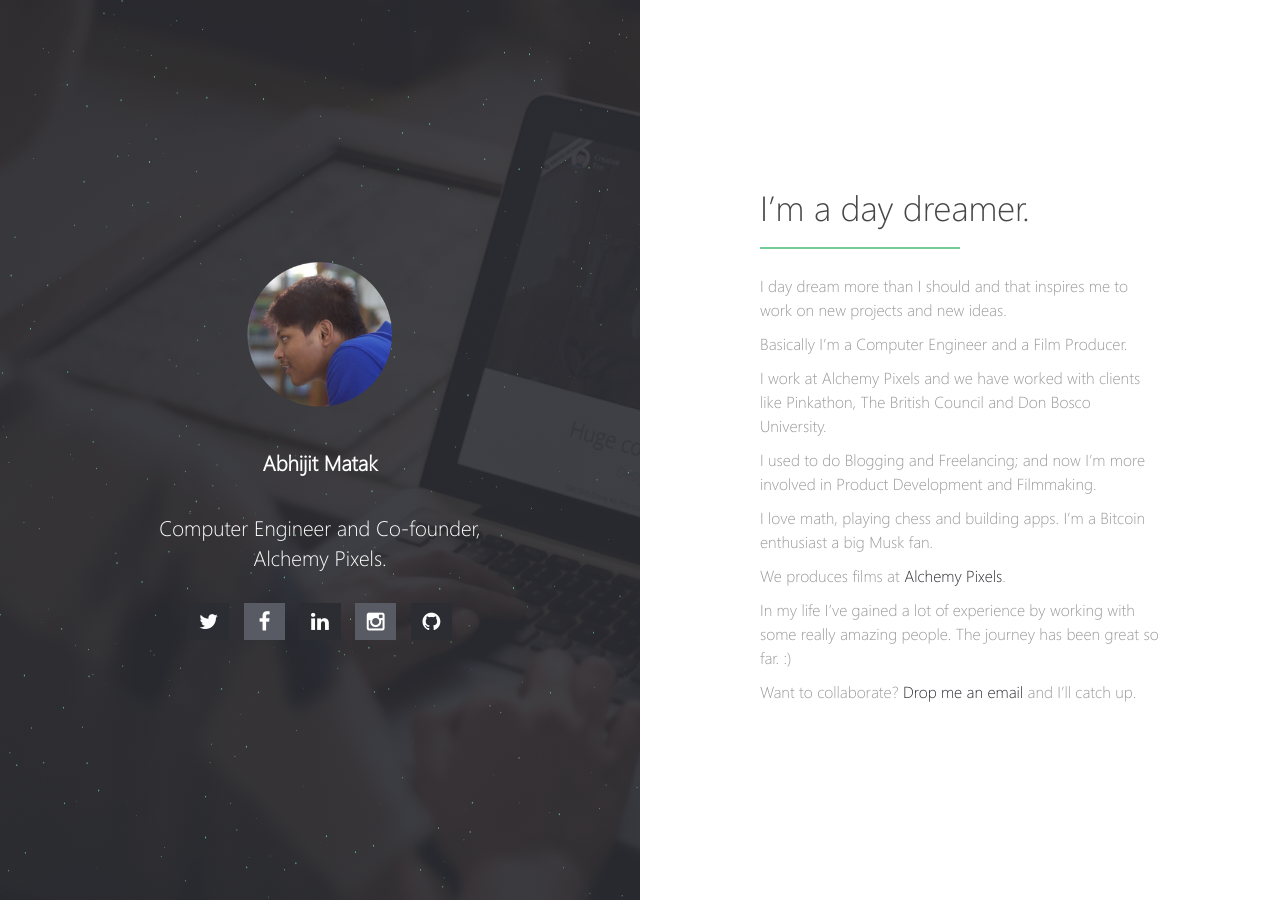
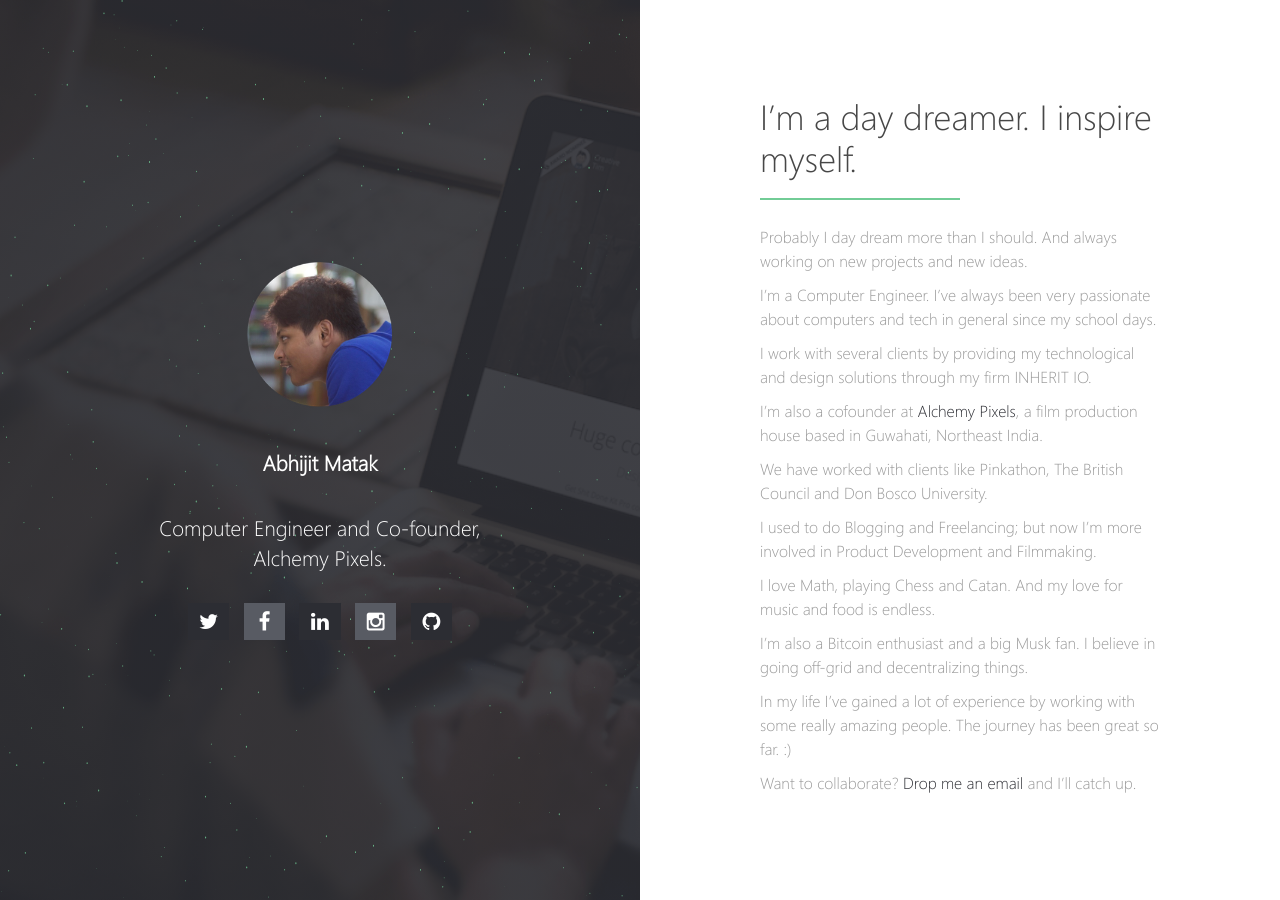
Before and after one commit to skyhitblog/skyhitblog.github.io, a Jekyll site: the page built from index.md, in a window 1280 px wide. Built offline with Jekyll 4.4.1, drawn with Linux system fonts in a browser that asks for light colours; our own code applies the rules of GitHub Pages for plain Markdown files.

Commit message:
Update index.md

```diff
--- a/index.md
+++ b/index.md
@@ -1,19 +1,23 @@
 ---
 layout: home
 ---
-# I'm a day dreamer.
+# I'm a day dreamer. I inspire myself.
 
-I day dream more than I should and that inspires me to work on new projects and new ideas.
+Probably I day dream more than I should. And always working on new projects and new ideas.
 
-Basically I'm a Computer Engineer and a Film Producer.
+I'm a Computer Engineer. I've always been very passionate about computers and tech in general since my school days.
 
-I work at Alchemy Pixels and we have worked with clients like Pinkathon, The British Council and Don Bosco University.
+I work with several clients by providing my technological and design solutions through my firm INHERIT IO.
 
-I used to do Blogging and Freelancing; and now I'm more involved in Product Development and Filmmaking.
+I'm also a cofounder at [Alchemy Pixels](http://alchemypixels.com), a film production house based in Guwahati, Northeast India.
 
-I love math, playing chess and building apps. I'm a Bitcoin enthusiast a big Musk fan.
+We have worked with clients like Pinkathon, The British Council and Don Bosco University.
 
-We produces films at [Alchemy Pixels](http://alchemypixels.com).
+I used to do Blogging and Freelancing; but now I'm more involved in Product Development and Filmmaking.
+
+I love Math, playing Chess and Catan. And my love for music and food is endless.
+
+I'm also a Bitcoin enthusiast and a big Musk fan. I believe in going off-grid and decentralizing things.
 
 In my life I've gained a lot of experience by working with some really amazing people. The journey has been great so far. :)
 
```
